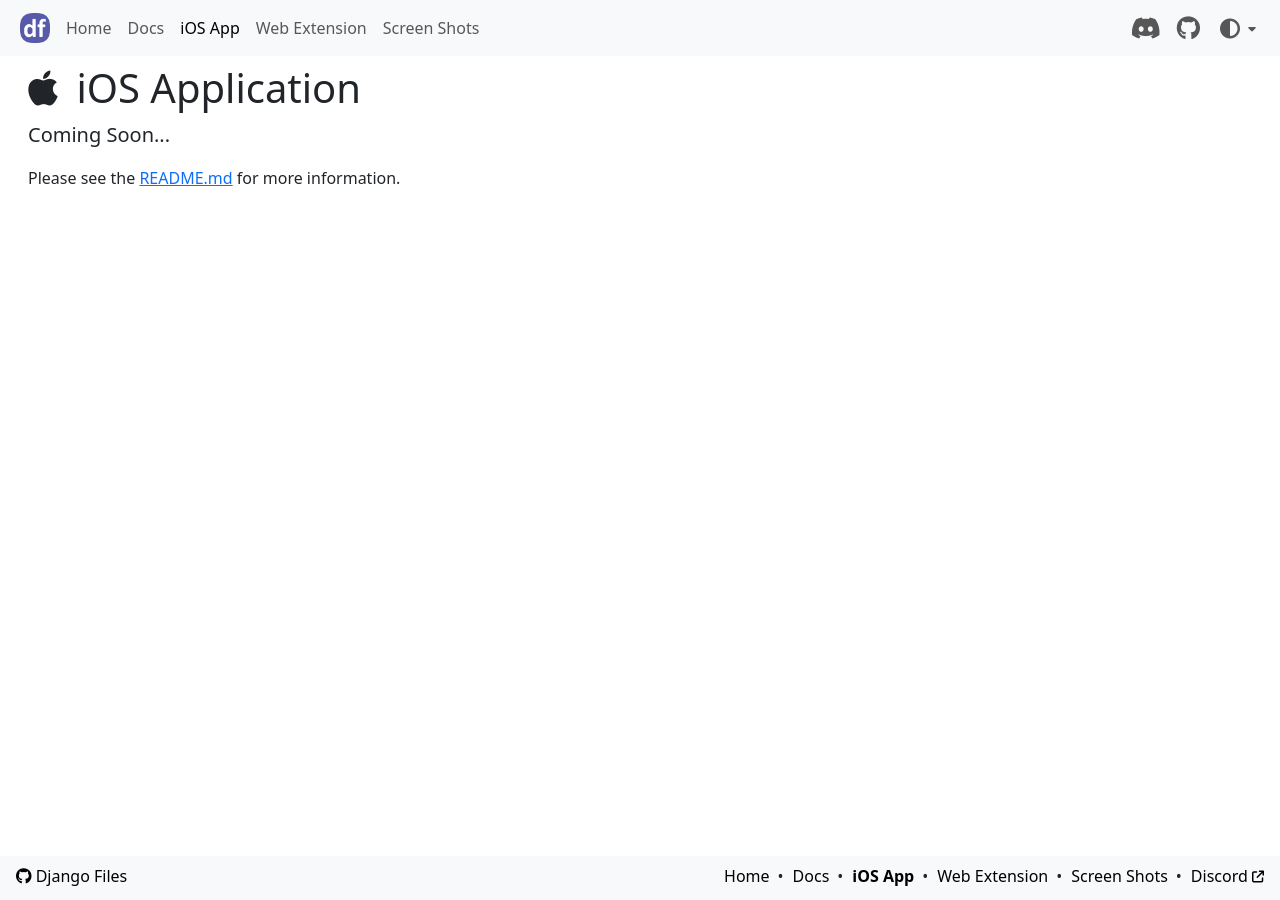
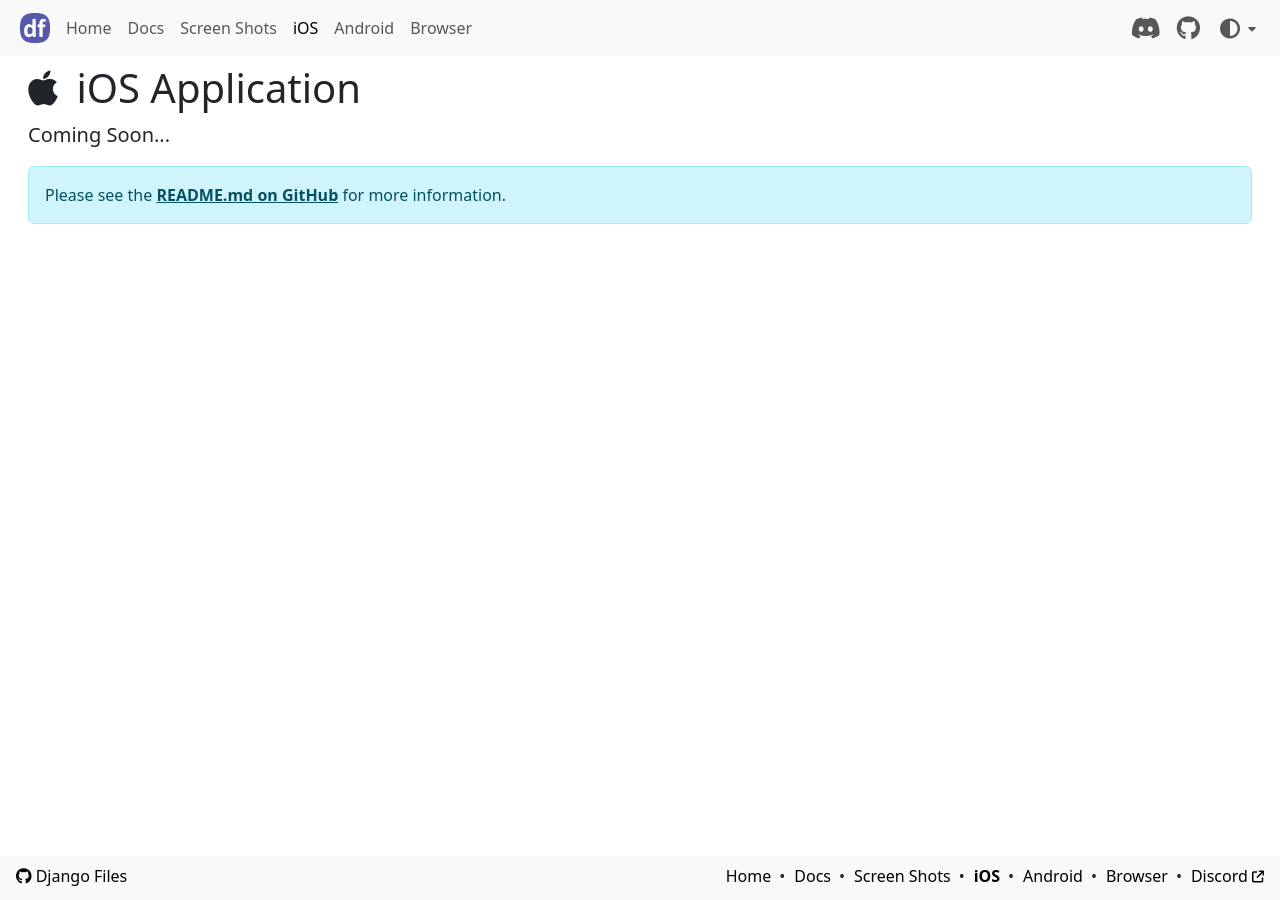
Before and after one commit to django-files/django-files.github.io, a Jekyll site: the page built from src/html/ios.html, in a window 1280 px wide. Built offline with Jekyll 4.4.1, drawn with Linux system fonts in a browser that asks for light colours; comment, search, counter and statistics services are not loaded.

Commit message:
Add Android

```diff
--- a/src/_config.yml
+++ b/src/_config.yml
@@ -11,12 +11,14 @@
     link: /
   - name: Docs
     link: /docs/
-  - name: iOS App
-    link: /ios/
-  - name: Web Extension
-    link: /extension/
   - name: Screen Shots
     link: /screenshots/
+  - name: iOS
+    link: /ios/
+  - name: Android
+    link: /android/
+  - name: Browser
+    link: /extension/
 
 github_name: django-files/web-extension
 extension_github: https://github.com/django-files/web-extension
@@ -30,7 +32,12 @@
 discord_invite: https://discord.gg/wXy6m2X8wY
 discord_server: 899171661457293343
 
-github_owner_repo: django-files/django-files
-github_url: https://github.com/django-files/django-files
-github_org: https://github.com/django-files
 relay_url: https://relay.cssnr.com/discord/1258944618389569566
+
+github_org: django-files
+github_repo: django-files
+github_org_url: https://github.com/django-files
+github_full_url: https://github.com/django-files/django-files
+
+ios_repo: ios-client
+android_repo: android-client
--- a/src/html/docs.html
+++ b/src/html/docs.html
@@ -13,7 +13,7 @@
 
     <p>
         Please see the
-        <a href="{{ site.github_url }}?tab=readme-ov-file#readme" target="_blank" rel="noopener">README.md</a>
+        <a href="{{ site.github_full_url }}?tab=readme-ov-file#readme" target="_blank" rel="noopener">README.md</a>
         for more information.
     </p>
 
--- a/src/html/ios.html
+++ b/src/html/ios.html
@@ -11,10 +11,10 @@
 
     <p class="lead">Coming Soon...</p>
 
-    <p>
+    <div class="alert alert-info mt-3" role="alert">
         Please see the
-        <a href="{{ site.github_url }}#table-of-contents" target="_blank" rel="noopener">README.md</a>
-        for more information.
-    </p>
+        <a href="{{ site.github_org_url }}/{{ site.ios_repo }}?tab=readme-ov-file#readme" class="alert-link" target="_blank" rel="noopener">
+            README.md on GitHub</a> for more information.
+    </div>
 
 </div>
--- a/src/html/uninstall.html
+++ b/src/html/uninstall.html
@@ -15,10 +15,10 @@
         <div class="text-center">
             <p class="mb-0">Please let us know why you uninstalled {{ site.site_name }}.</p>
             <p id="bug-report" class="mb-1 fs-3 animate__animated animate__delay-1s">
-                All <a class="body-link" href="{{ site.github_url }}/issues" target="_blank" rel="noopener">bugs that get reported</a> <span class="d-inline-block fw-bold">will be fixed!</span>
+                All <a class="body-link" href="{{ site.extension_github }}/issues" target="_blank" rel="noopener">bugs that get reported</a> <span class="d-inline-block fw-bold">will be fixed!</span>
             </p>
             <p class="mb-2">
-                Any <a class="body-link" href="{{ site.github_url }}/discussions/categories/feature-requests" target="_blank" rel="noopener">Feature Requests</a> are appreciated.
+                Any <a class="body-link" href="{{ site.extension_github }}/discussions/categories/feature-requests" target="_blank" rel="noopener">Feature Requests</a> are appreciated.
                 Support is also available on <a class="body-link" href="{{ site.discord_invite }}" target="_blank" rel="noopener">Discord</a>.
             </p>
         </div>
```
Also changed, not shown: other parts of src/html/ios.html (+1 -1 lines), src/html/android.html (added, +53 -0 lines), src/html/index.html (+15 -15 lines).
